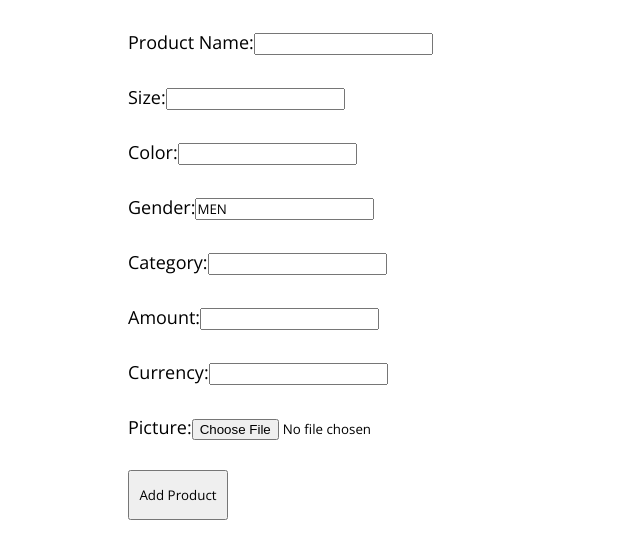
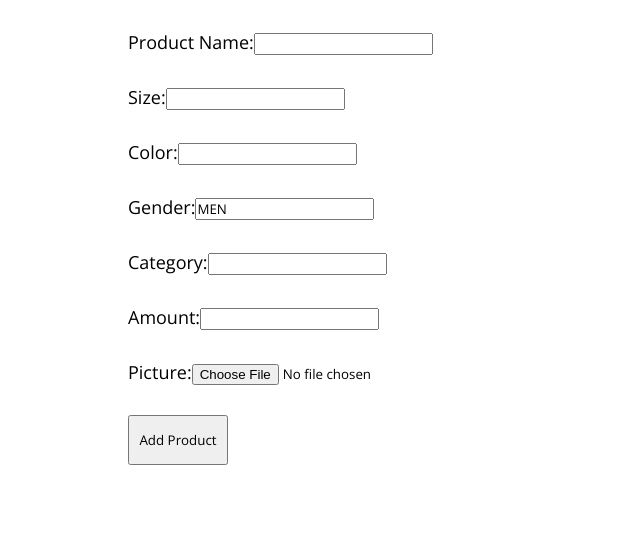
Before and after one commit to hazratahmdzd/Euphoria, a React (Vite) app in the folder euphoria-front/: page /product-post in a window 1280 px wide. Shown: the top 558 px of the page, without its empty margins (0-640 px from the left). Built offline with nearby package versions, Linux system fonts and the light colour scheme.

Commit message:
post api update

```diff
--- a/euphoria-front/src/components/ProductDetail/PdBottomContainer/PdBottomContainer.jsx
+++ b/euphoria-front/src/components/ProductDetail/PdBottomContainer/PdBottomContainer.jsx
@@ -1,8 +1,8 @@
-import React from "react";
 import pdBotStyle from "./PdBottomContainer.module.scss";
 import ProductCard from "../../ProductCard/ProductCard";
 import { useState,useEffect } from "react";
 import { axiosFunction } from "../../../api";
+import { Link } from "react-router-dom";
 
 const PdBottomContainer = () => {
   const [products, setProducts] = useState([]);
@@ -32,6 +32,7 @@ const PdBottomContainer = () => {
 
   return (
     <div className={pdBotStyle.pdBottomContainer}>
+      <Link to="/product-post">Product Post</Link>  <br /><br /><br />
       <div className={pdBotStyle.pdh2holder}>
         <div className={pdBotStyle.pdSimilarProddiv}></div>
         <h2>Similar Products</h2>
--- a/euphoria-front/src/components/ProductList/ListCards/ListCards.jsx
+++ b/euphoria-front/src/components/ProductList/ListCards/ListCards.jsx
@@ -266,6 +266,7 @@ function ListCards() {
           </ul>
         </div> */}
         <div className={listCardsStyle.rCol}>
+        <Link to='/women/:id'>Product Detail</Link> <br />
           <div className={listCardsStyle.headCol}>
             <h6>{t("Women’s Clothing")}</h6>
             <div className={listCardsStyle.colHead}>
--- a/euphoria-front/src/components/ProductPost/ProductPost.jsx
+++ b/euphoria-front/src/components/ProductPost/ProductPost.jsx
@@ -29,23 +29,19 @@ const ProductPost = () => {
     setProductData((prevData) => ({
       ...prevData,
       [name]: value,
-      category: {
-        ...prevData.category,
-        [name]: value,
-      },
     }));
   };
 
-  const handlePriceChange = (event) => {
-    const { name, value } = event.target;
-    setProductData((prevData) => ({
-      ...prevData,
-      price: [{
-        ...prevData.price[0],
-        [name]: value,
-      }],
-    }));
-  };
+  // const handlePriceChange = (event) => {
+  //   const { name, value } = event.target;
+  //   setProductData((prevData) => ({
+  //     ...prevData,
+  //     price: [{
+  //       ...prevData.price[0],
+  //       [name]: value,
+  //     }],
+  //   }));
+  // };
 
   const handleFileChange = (event) => {
     setProductData((prevData) => ({
@@ -64,8 +60,8 @@ const ProductPost = () => {
     formData.append("size", productData.size);
     formData.append("color", productData.color);
     formData.append("gender", productData.gender);
-    formData.append("category", JSON.stringify(productData.category));
-    formData.append("price", JSON.stringify([productData.price]));
+    formData.append("category", productData.category.name);
+    formData.append("price", productData.price.amount);
     formData.append("picture", productData.picture);
 
     try {
@@ -99,6 +95,7 @@ const ProductPost = () => {
 
   if (loading) return <div>Loading...</div>;
   if (error) return <div>Error: {error.message}</div>;
+
   return (
     <div>
       <form onSubmit={postProduct}>
@@ -159,7 +156,7 @@ const ProductPost = () => {
               onChange={(e) =>
                 setProductData({
                   ...productData,
-                  category: { ...productData.category, name: e.target.value },
+                  category: { ...productData.category, name: e.target.value, product: "" },
                 })
               }
               required
@@ -173,19 +170,12 @@ const ProductPost = () => {
               type="number"
               name="amount"
               value={productData.price.amount}
-              onChange={handlePriceChange}
-              required
-            />
-          </label>
-        </div>
-        <div>
-          <label>
-            Currency:
-            <input
-              type="text"
-              name="currency"
-              value={productData.price.currency}
-              onChange={handleInputChange}
+              onChange={(e) =>
+                setProductData({
+                  ...productData,
+                  price: [{ ...productData.price, amount: e.target.value, currency: "AZN" }],
+                })
+              }
               required
             />
           </label>
```
